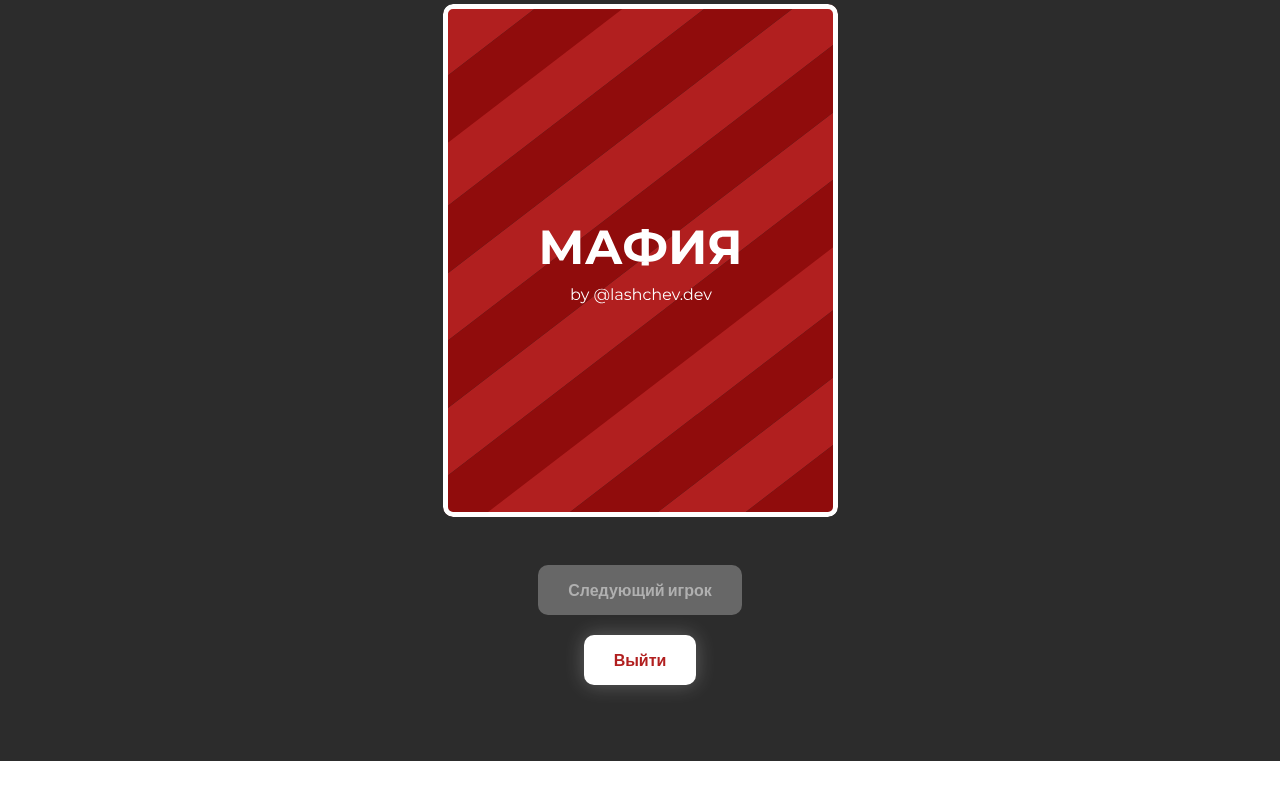
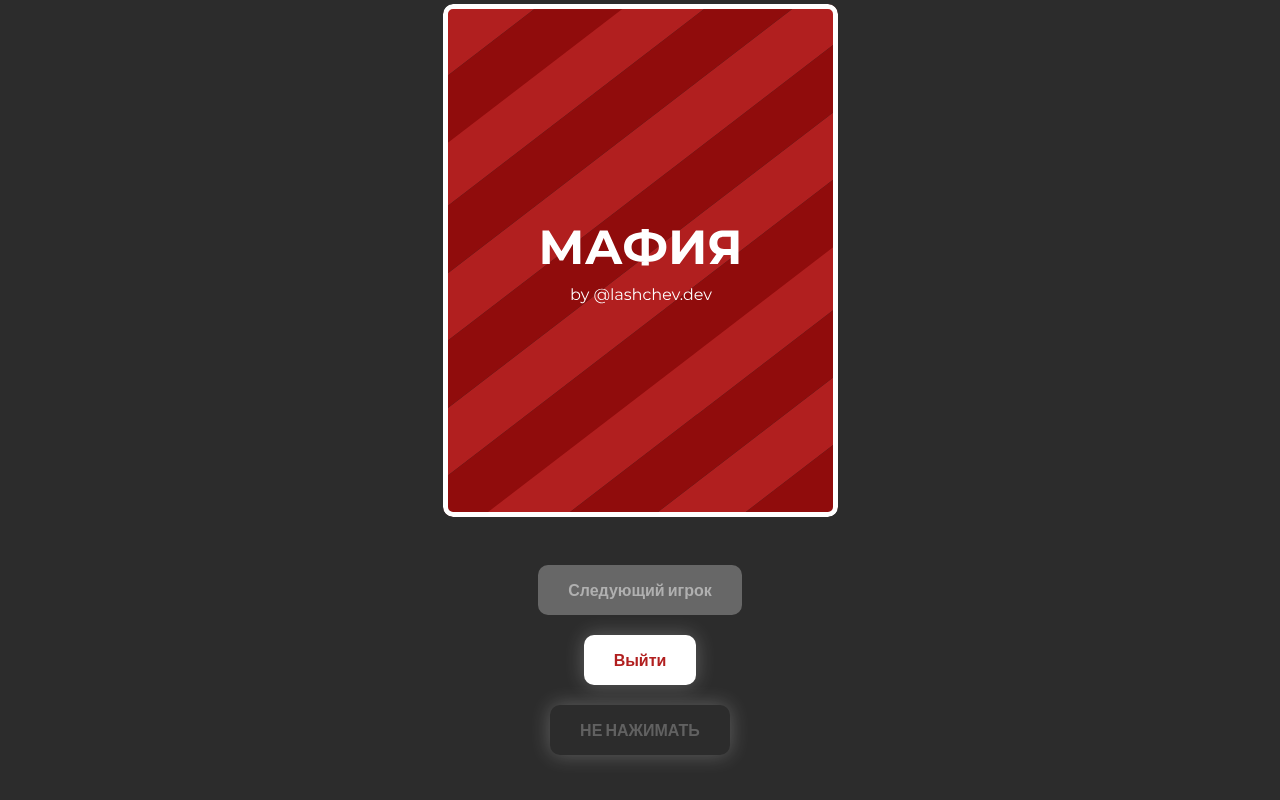
Before and after one commit to alashchev17/mafia-randomizer, a React (Vite) app: page /setup/1 in a window 1280 px wide. Shown: the part 278-1078 px from the top of the page. Before the commit the page ends 1039 px from the top, so only its background shows below. Built offline with nearby package versions, Linux system fonts and the light colour scheme.

Commit message:
prebuild fix

```diff
--- a/src/pages/SetupPage.tsx
+++ b/src/pages/SetupPage.tsx
@@ -12,7 +12,7 @@ import {
 const SetupPage: FC = () => {
   const navigate = useNavigate();
   const locationOnLoad = document.location.href.split("/")[4];
-  // @ts-ignore
+
   const [playersAmount, setPlayersAmount] = useState(6);
 
   const [players, setPlayers] = useState(initialPlayers as IPlayers[]);
@@ -21,6 +21,10 @@ const SetupPage: FC = () => {
   const [isRevealing, setIsRevealing] = useState(true);
 
   const playerCount = playerId + 1;
+
+  const playersAmountHandler = () => {
+    setPlayersAmount((prev) => prev + 1);
+  };
 
   const linkHandler = (event: MouseEvent<HTMLAnchorElement>) => {
     if (!isRevealed || isRevealing) {
@@ -75,6 +79,9 @@ const SetupPage: FC = () => {
         <Link to={"/welcome"} className="button button--secondary">
           Выйти
         </Link>
+        <button className="button button--third" onClick={playersAmountHandler}>
+          НЕ НАЖИМАТЬ
+        </button>
       </div>
     </div>
   );
```
